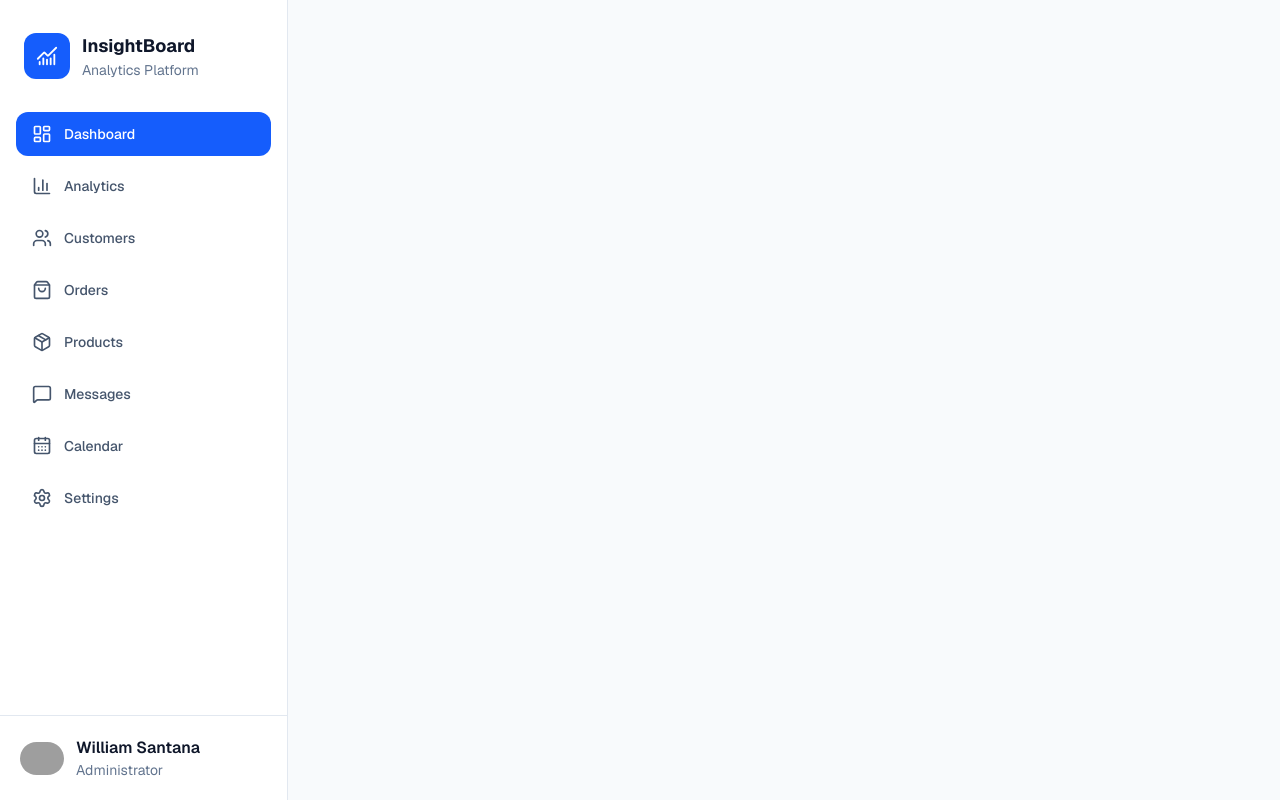
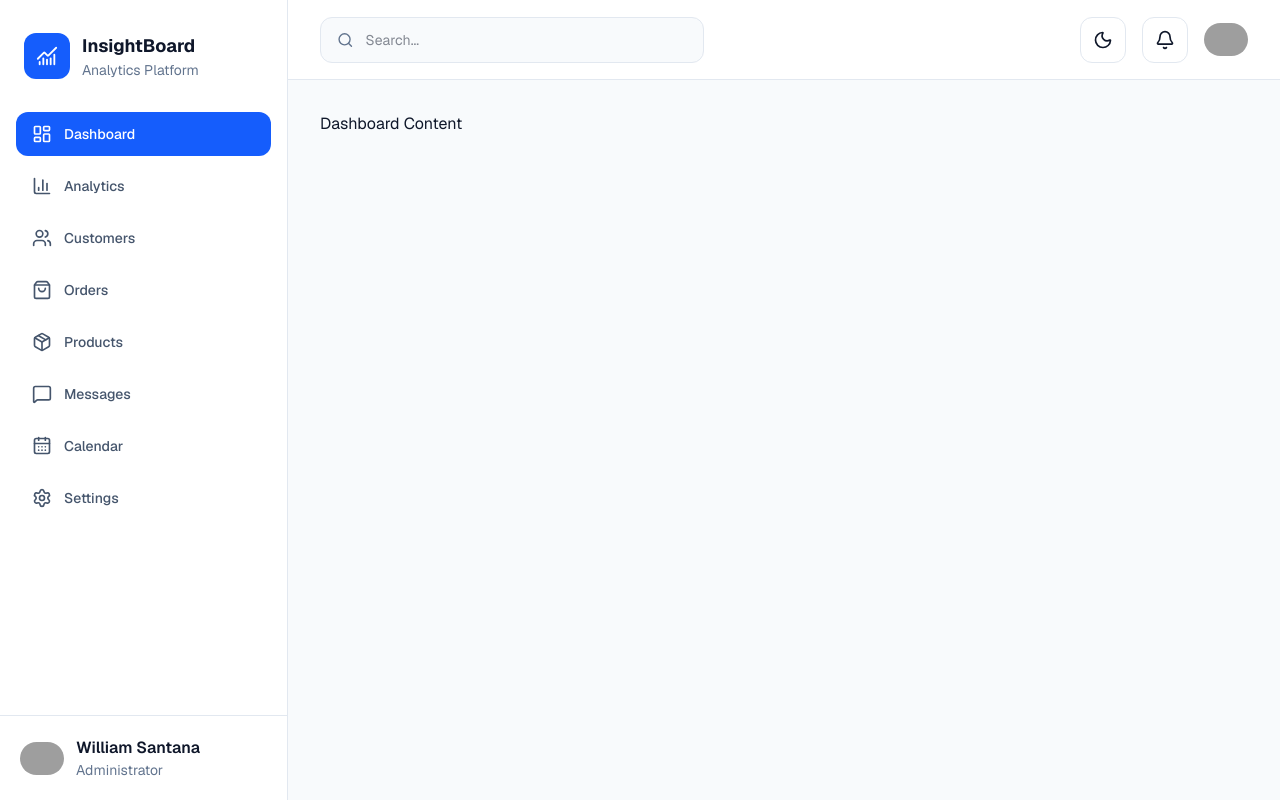
Before and after one commit to wwilliamsantana/insight-board, a Next.js app: page / in a window 1280 px wide. Built offline with nearby package versions, Linux system fonts and the light colour scheme; grey boxes are pictures that could not be loaded.

Commit message:
feat: Layout - Topbar + Button ToogleTheme

```diff
--- a/src/components/layout/DashboardLayout.tsx
+++ b/src/components/layout/DashboardLayout.tsx
@@ -1,9 +1,16 @@
 import { Sidebar } from "./Sidebar";
+import { Topbar } from "./Topbar";
 
 export function DashboardLayout() {
   return (
     <main className="flex min-h-screen bg-slate-50">
       <Sidebar />
+
+      <div className="flex flex-1 flex-col">
+        <Topbar />
+
+        <section className="flex-1 p-8">Dashboard Content</section>
+      </div>
     </main>
   );
 }
--- /dev/null
+++ b/src/components/layout/NotificationButton.tsx
@@ -0,0 +1,12 @@
+import { Bell } from "lucide-react";
+
+export function NotificationButton() {
+  return (
+    <button
+      aria-label="Notifications"
+      className="rounded-xl border border-slate-200 bg-white p-3 transition hover:bg-slate-100"
+    >
+      <Bell size={20} />
+    </button>
+  );
+}
--- /dev/null
+++ b/src/components/layout/SearchBar.tsx
@@ -0,0 +1,14 @@
+import { Search } from "lucide-react";
+
+export function SearchBar() {
+  return (
+    <div className="flex w-96 items-center rounded-xl border border-slate-200 bg-slate-50 px-4 py-3">
+      <Search size={18} className="text-slate-500" />
+
+      <input
+        placeholder="Search..."
+        className="ml-3 w-full bg-transparent text-sm outline-none"
+      />
+    </div>
+  );
+}
--- /dev/null
+++ b/src/components/layout/ThemeToggle.tsx
@@ -0,0 +1,12 @@
+import { Moon } from "lucide-react";
+
+export function ThemeToggle() {
+  return (
+    <button
+      aria-label="Toggle theme"
+      className="rounded-xl border border-slate-200 bg-white p-3 transition hover:bg-slate-100"
+    >
+      <Moon size={20} />
+    </button>
+  );
+}
--- /dev/null
+++ b/src/components/layout/Topbar.tsx
@@ -0,0 +1,17 @@
+import { NotificationButton } from "./NotificationButton";
+import { SearchBar } from "./SearchBar";
+import { ThemeToggle } from "./ThemeToggle";
+import { UserAvatar } from "./UserAvatar";
+
+export function Topbar() {
+  return (
+    <header className="flex h-20 items-center justify-between border-b border-slate-200 bg-white px-8">
+      <SearchBar />
+      <div className="flex items-center gap-4">
+        <ThemeToggle />
+        <NotificationButton />
+        <UserAvatar />
+      </div>
+    </header>
+  );
+}
--- /dev/null
+++ b/src/components/layout/UserAvatar.tsx
@@ -0,0 +1,13 @@
+import Image from "next/image";
+
+export function UserAvatar() {
+  return (
+    <Image
+      src="https://github.com/wwilliamsantana.png"
+      alt="User Avatar"
+      width={44}
+      height={44}
+      className="rounded-full"
+    />
+  );
+}
```
